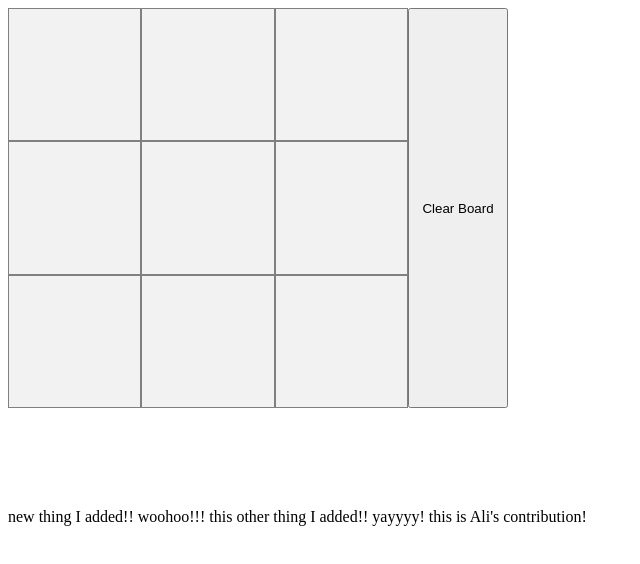
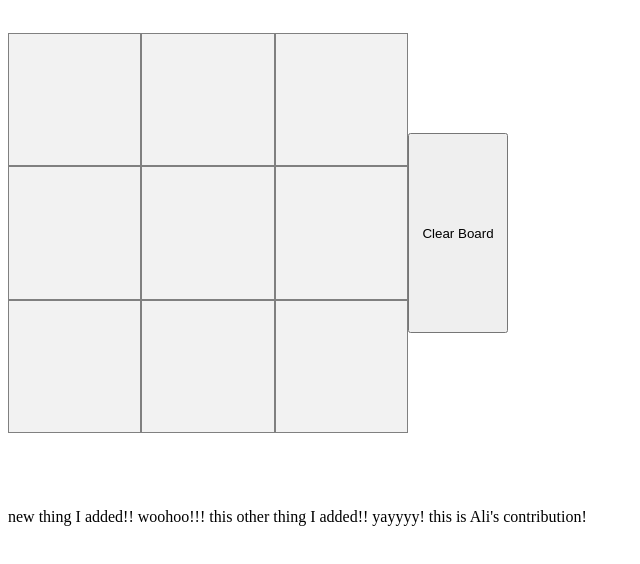
Before and after one commit to amusabji/games, a plain HTML site: page index.html in a window 1280 px wide. Shown: the whole page, without its empty margins (0-640 px from the left). Drawn offline with Linux system fonts and the light colour scheme.

Commit message:
better css than Ali's

```diff
--- a/style.css
+++ b/style.css
@@ -30,7 +30,7 @@
 
 #clear {
   grid-area: clear;
-  height: 400px;
+  height: 200px;
 }
 
 /* .fas,.far {
@@ -46,3 +46,14 @@
     "board clear"
     "winner winner";
 }
+.total {
+  width: 500px;
+  height: 500px;
+  display: grid;
+  grid-template-columns: 80% 20%;
+  grid-template-areas:
+    "board clear"
+    "winner winner";
+  align-items: center;
+  justify-content: center;
+}
```
